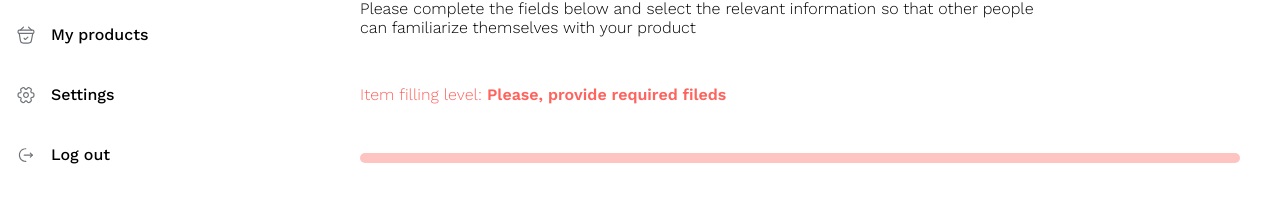
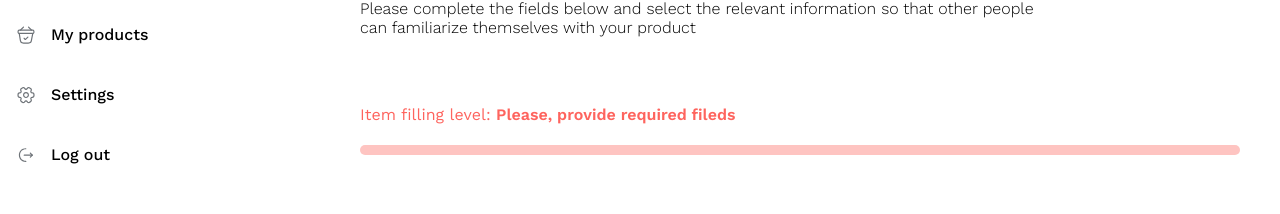
Before and after one commit to Gandrejko/shoes-shop, a Next.js app: page /products/add in a window 1280 px wide. Shown: the part 273-487 px from the top of the page. Built offline with nearby package versions, Linux system fonts and the light colour scheme; no server answers.

Commit message:
make progressbar sticky

```diff
--- a/src/components/common/ProductForm/ProductForm.tsx
+++ b/src/components/common/ProductForm/ProductForm.tsx
@@ -54,6 +54,13 @@ const styles: Record<string, SxProps> = {
       gap: '3rem',
       flexDirection: 'column',
     },
+  },
+  progresBarContainer: {
+    position: 'sticky',
+    top: '0',
+    backgroundColor: '#fff',
+    padding: '20px 0',
+    zIndex: '1',
   },
 };
 
@@ -255,8 +262,13 @@ const ProductForm = ({onSubmit, product, isLoading}: ProductFormProps) => {
           Please complete the fields below and select the relevant information
           so that other people can familiarize themselves with your product
         </Typography>
+        <Box sx={styles.progresBarContainer}>
           <Typography
-          sx={{...styles.description, color: statusColors[progressStatus]}}
+            sx={{
+              ...styles.description,
+              color: statusColors[progressStatus],
+              fontWeight: '400',
+            }}
           >
             Item filling level:{' '}
             <b>
@@ -271,7 +283,9 @@ const ProductForm = ({onSubmit, product, isLoading}: ProductFormProps) => {
             variant="determinate"
             color={progressStatus}
             value={createProductProgress * oneCategoryPercentage}
+            sx={{marginTop: '20px'}}
           />
+        </Box>
         <Box sx={styles.form}>
           <FormContainer />
           <ImagesContainer />
```
Lines whose indentation alone changed are shown as unchanged.
